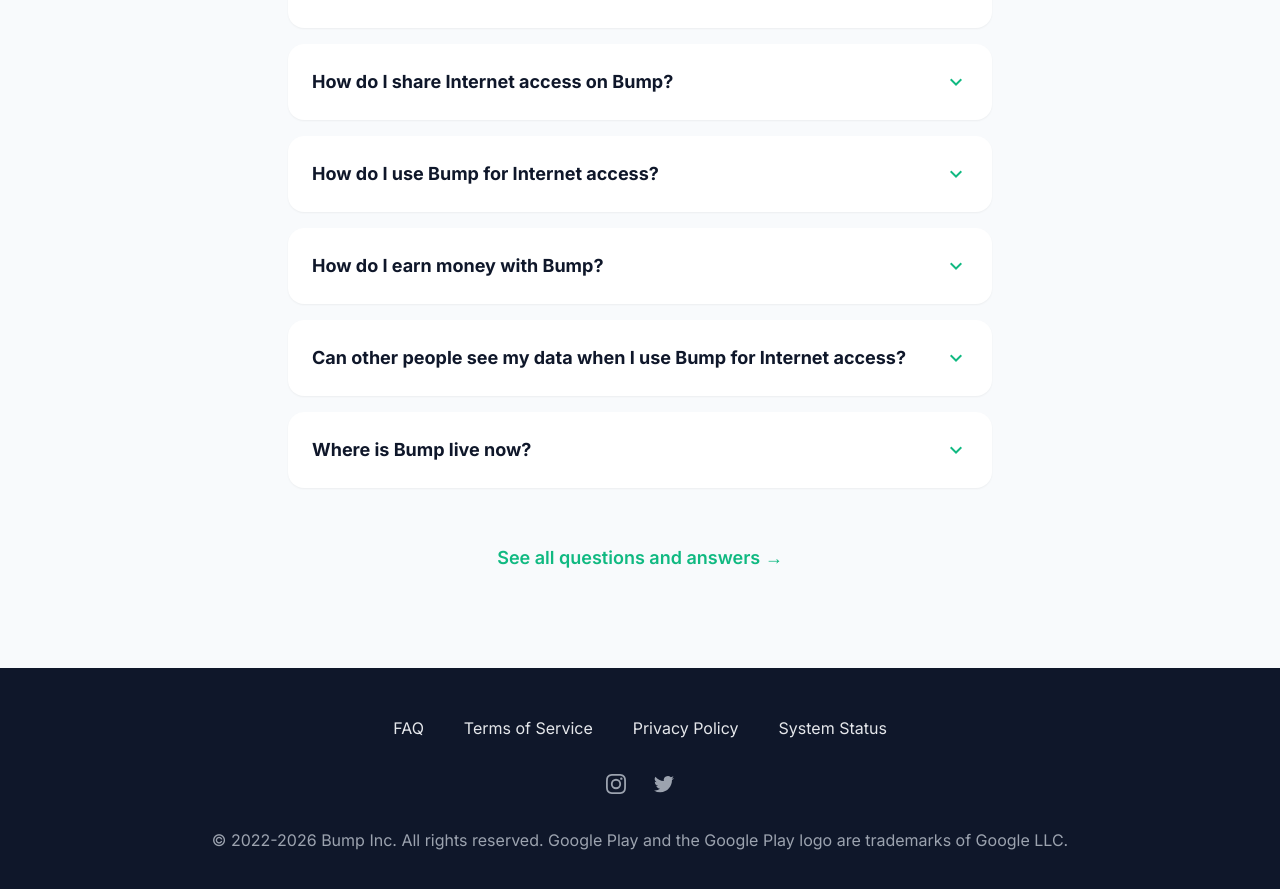
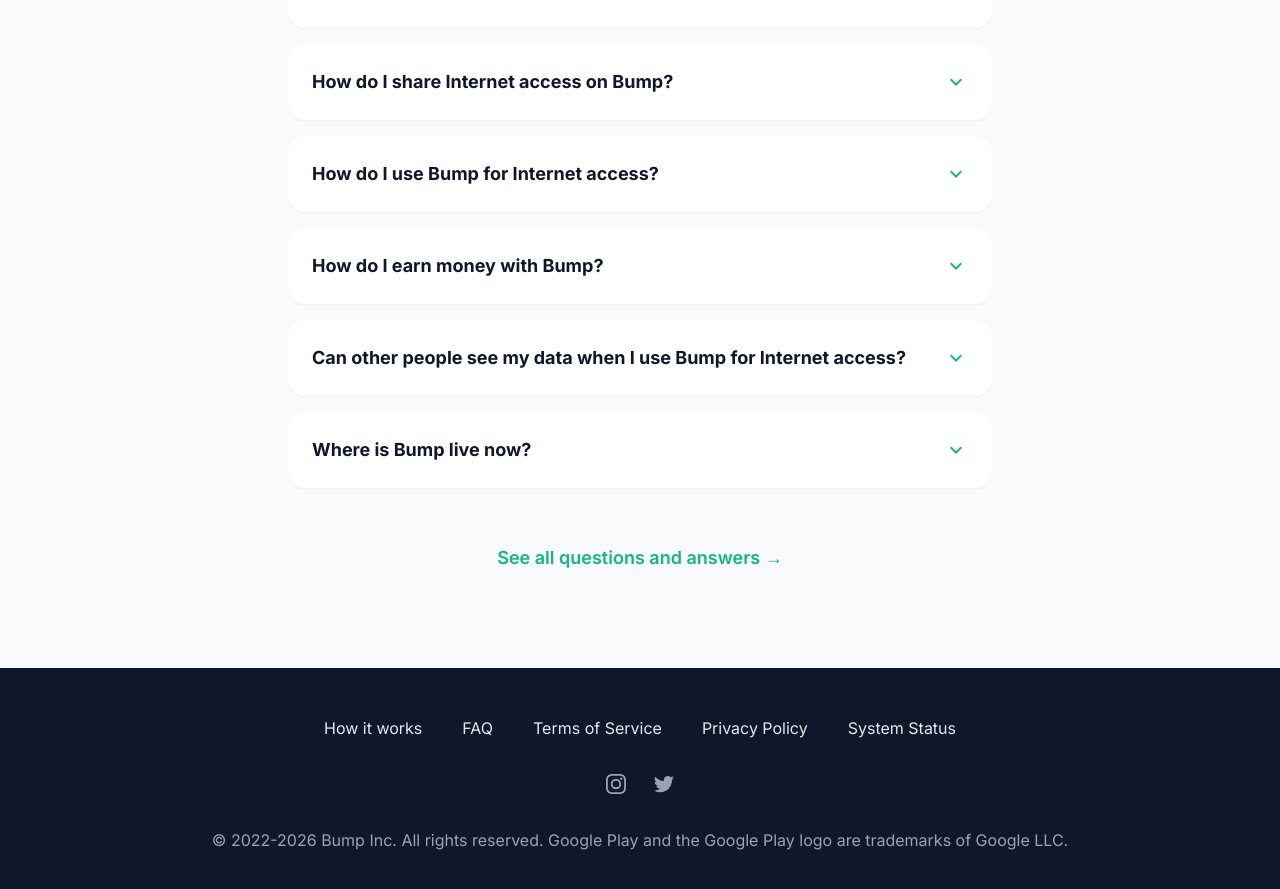
Before and after one commit to BumpApp/bumpapp.github.io, a Jekyll site: the page built from index.html, in a window 1280 px wide and 900 px high, scrolled down 4922 px. Shown: the top 889 px of the window. Built offline with Jekyll 4.4.1, drawn with Linux system fonts in a browser that asks for light colours.

Commit message:
Footer: link to How it works in all three languages
Co-Authored-By: Claude Fable 5.1 <noreply@anthropic.com>

```diff
--- a/_data/i18n.yml
+++ b/_data/i18n.yml
@@ -2,6 +2,8 @@ en:
   name: English
   home: /
   logo_alt: bump Logo
+  how: How it works
+  how_url: /how-it-works/
   faq: FAQ
   faq_url: /faq/
   tos: Terms of Service
@@ -16,6 +18,8 @@ es:
   name: Español
   home: /es/
   logo_alt: Logo Bump
+  how: Cómo funciona
+  how_url: /es/how-it-works/
   faq: Preguntas Frecuentes
   faq_url: /es/faq/
   tos: Términos de Servicio
@@ -30,6 +34,8 @@ pt:
   name: Português
   home: /pt/
   logo_alt: Logo Bump
+  how: Como funciona
+  how_url: /pt/how-it-works/
   faq: Perguntas Frequentes
   faq_url: /pt/faq/
   tos: Termos de Serviço
--- a/_includes/footer.html
+++ b/_includes/footer.html
@@ -3,6 +3,9 @@
   <footer class="bg-dark">
     <div class="mx-auto max-w-7xl overflow-hidden py-12 px-4 sm:px-6 lg:px-8">
       <nav class="-mx-5 -my-2 flex flex-wrap justify-center" aria-label="{{ t.footer_label }}">
+        <div class="px-5 py-2">
+          <a href="{{ t.how_url }}" class="text-base text-gray-200 hover:text-gray-100">{{ t.how }}</a>
+        </div>
         <div class="px-5 py-2">
           <a href="{{ t.faq_url }}" class="text-base text-gray-200 hover:text-gray-100">{{ t.faq }}</a>
         </div>
```
